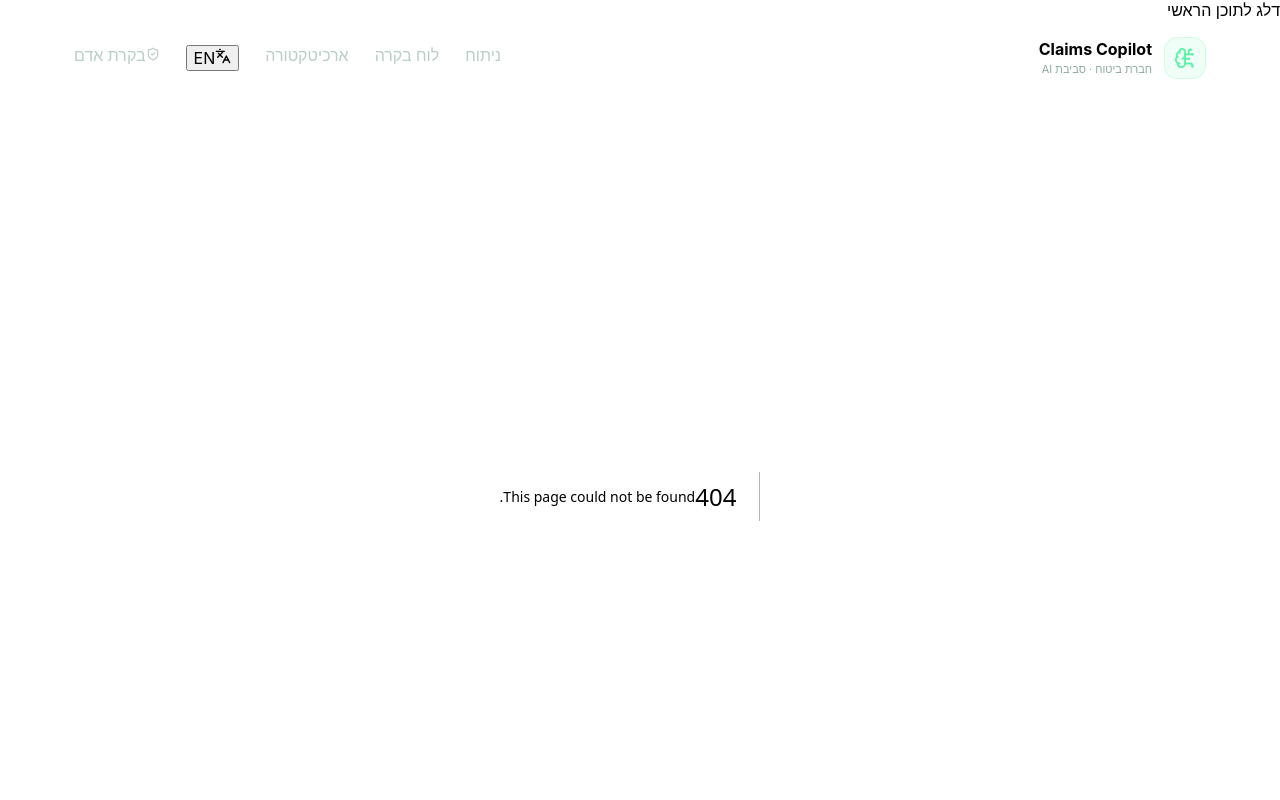
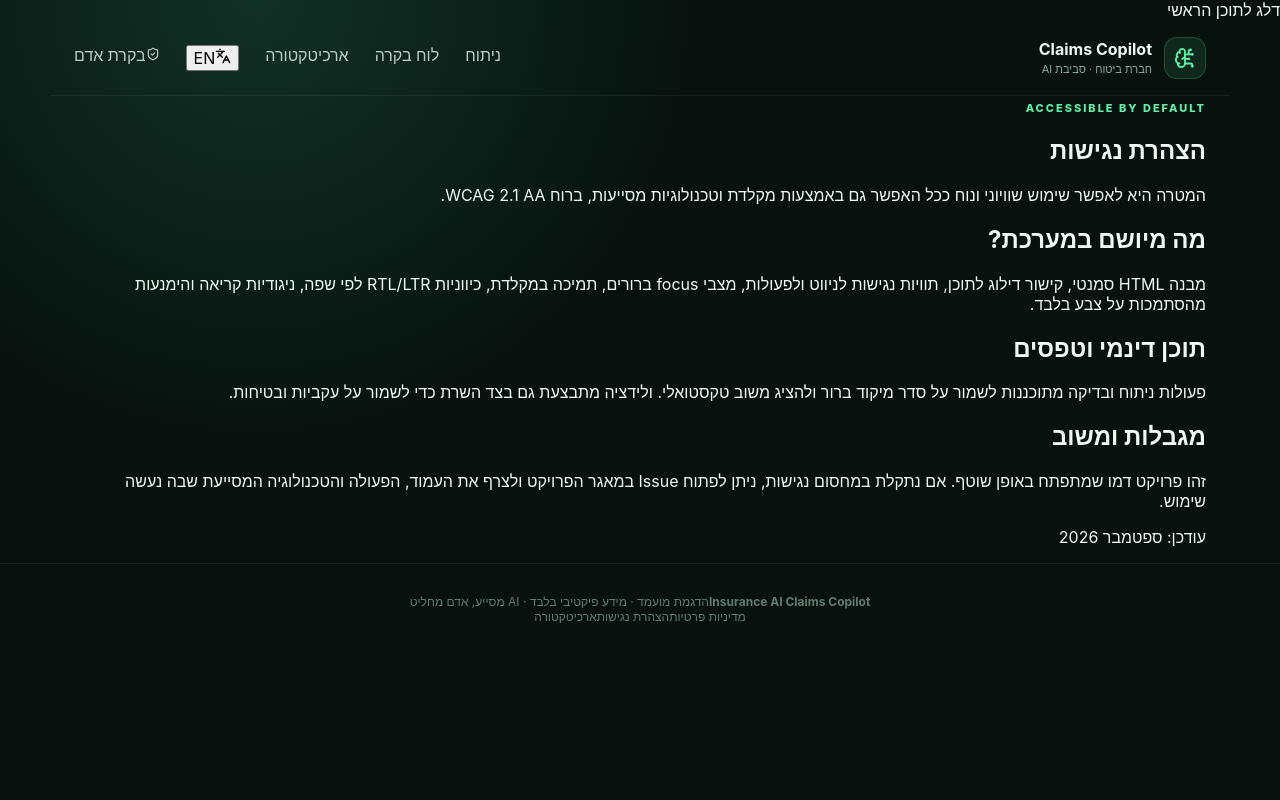
Before and after one commit to Nisan-Sinai/harel-ai-claims-copilot, a Next.js app: page /accessibility in a window 1280 px wide. Before the commit this address had no page. Shown: the top 800 px of the page. Built offline with nearby package versions, Linux system fonts and the light colour scheme.

Commit message:
feat: add accessibility statement

```diff
--- /dev/null
+++ b/app/accessibility/page.tsx
@@ -0,0 +1,3 @@
+import type { Metadata } from "next";
+export const metadata: Metadata={title:"הצהרת נגישות | Insurance AI Claims Copilot"};
+export default function Accessibility(){return <section className="legal-page"><span className="eyebrow">ACCESSIBLE BY DEFAULT</span><h1>הצהרת נגישות</h1><p className="lead">המטרה היא לאפשר שימוש שוויוני ונוח ככל האפשר גם באמצעות מקלדת וטכנולוגיות מסייעות, ברוח WCAG 2.1 AA.</p><h2>מה מיושם במערכת?</h2><p>מבנה HTML סמנטי, קישור דילוג לתוכן, תוויות נגישות לניווט ולפעולות, מצבי focus ברורים, תמיכה במקלדת, כיווניות RTL/LTR לפי שפה, ניגודיות קריאה והימנעות מהסתמכות על צבע בלבד.</p><h2>תוכן דינמי וטפסים</h2><p>פעולות ניתוח ובדיקה מתוכננות לשמור על סדר מיקוד ברור ולהציג משוב טקסטואלי. ולידציה מתבצעת גם בצד השרת כדי לשמור על עקביות ובטיחות.</p><h2>מגבלות ומשוב</h2><p>זהו פרויקט דמו שמתפתח באופן שוטף. אם נתקלת במחסום נגישות, ניתן לפתוח Issue במאגר הפרויקט ולצרף את העמוד, הפעולה והטכנולוגיה המסייעת שבה נעשה שימוש.</p><p className="legal-updated">עודכן: ספטמבר 2026</p></section>}
```
